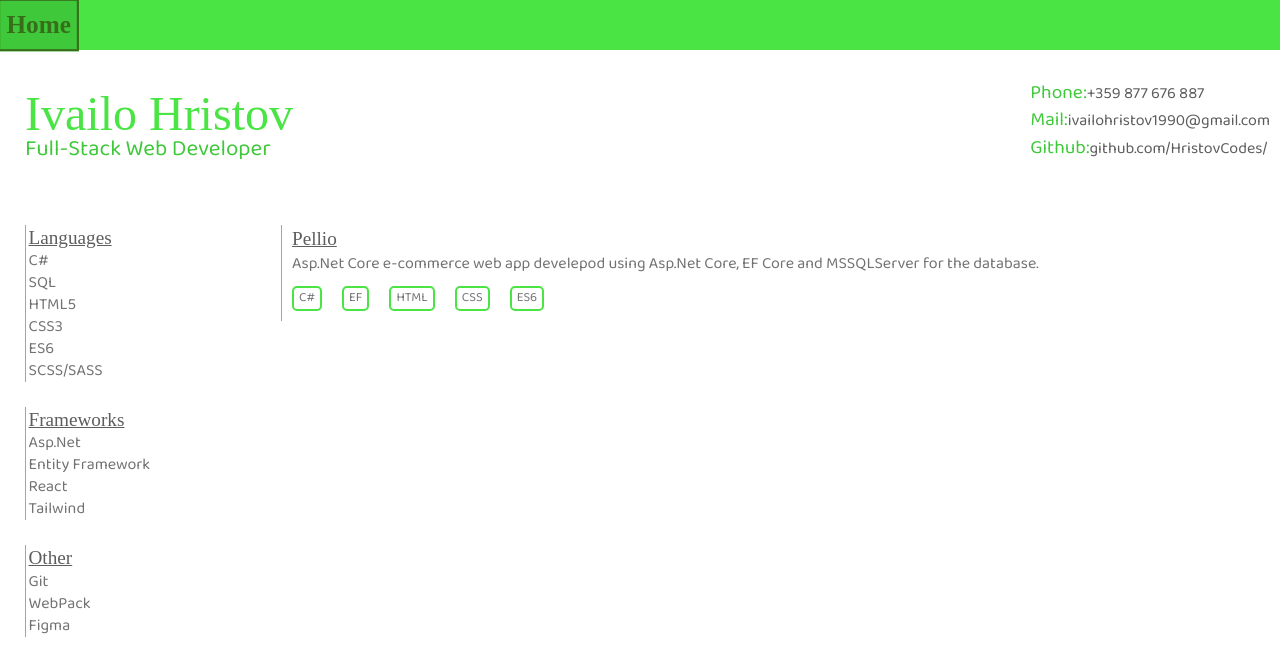
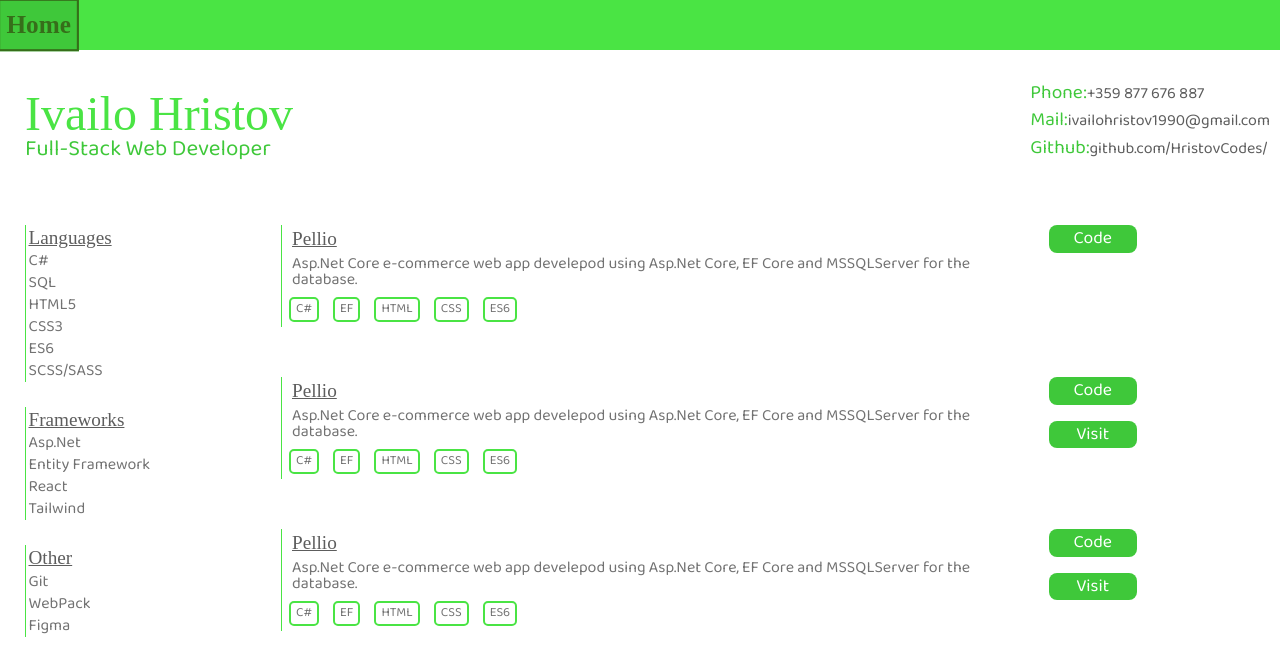
Before and after one commit to HristovCodes/Portfolio, a React (Create React App) app: page / in a window 1280 px wide. Shown: the top 672 px of the page. Built offline with nearby package versions, Linux system fonts and the light colour scheme; a web font is replaced by a local one.

Commit message:
Added 2 placeholder projects and links for code and visiting, fully reposonsive now

```diff
--- a/package.json
+++ b/package.json
@@ -1,5 +1,5 @@
 {
-  "name": "restaurant-page-reactjs",
+  "name": "Portfolio",
   "version": "0.1.0",
   "private": true,
   "dependencies": {
@@ -11,7 +11,7 @@
     "react-dom": "^16.13.1",
     "react-scripts": "3.4.1"
   },
-  "homepage": "https://hristovcodes.github.io/restaurant-page-reactjs",
+  "homepage": "https://hristovcodes.github.io/Portfolio/",
   "scripts": {
     "predeploy": "npm run build",
     "deploy": "gh-pages -d build",
--- a/src/tab/Home.js
+++ b/src/tab/Home.js
@@ -8,7 +8,6 @@ export default class Home extends React.Component {
         <Information></Information>
         <Skills></Skills>
         <Projects></Projects>
-        <Links></Links>
       </div>
     );
   }
@@ -76,11 +75,39 @@ class Projects extends React.Component {
   render() {
     return (
       <div className="Projects">
-        <Card
-          name="Pellio"
-          languages={["C#", "EF", "HTML", "CSS", "ES6"]}
-          description="Asp.Net Core e-commerce web app develepod using Asp.Net Core, EF Core and MSSQLServer for the database."
-        ></Card>
+        <div className="Container">
+          <Project
+            name="Pellio"
+            languages={["C#", "EF", "HTML", "CSS", "ES6"]}
+            description="Asp.Net Core e-commerce web app develepod using Asp.Net Core, EF Core and MSSQLServer for the database."
+          ></Project>
+          <Links
+            code="https://github.com/HristovCodes/Pellio-Project"
+            visit=""
+          ></Links>
+        </div>
+        <div className="Container">
+          <Project
+            name="Pellio"
+            languages={["C#", "EF", "HTML", "CSS", "ES6"]}
+            description="Asp.Net Core e-commerce web app develepod using Asp.Net Core, EF Core and MSSQLServer for the database."
+          ></Project>
+          <Links
+            code="https://github.com/HristovCodes/Pellio-Project"
+            visit="asd"
+          ></Links>
+        </div>
+        <div className="Container">
+          <Project
+            name="Pellio"
+            languages={["C#", "EF", "HTML", "CSS", "ES6"]}
+            description="Asp.Net Core e-commerce web app develepod using Asp.Net Core, EF Core and MSSQLServer for the database."
+          ></Project>
+          <Links
+            code="https://github.com/HristovCodes/Pellio-Project"
+            visit="asd"
+          ></Links>
+        </div>
       </div>
     );
   }
@@ -88,11 +115,30 @@ class Projects extends React.Component {
 
 class Links extends React.Component {
   render() {
-    return <div className="Links"></div>;
+    if (this.props.visit === "") {
+      return (
+        <div className="Links">
+          <a target="_blank" href={this.props.code} className="Btn">
+            Code
+          </a>
+        </div>
+      );
+    } else {
+      return (
+        <div className="Links">
+          <a target="_blank" href={this.props.code} className="Btn">
+            Code
+          </a>
+          <a target="_blank" href={this.props.visit} className="Btn">
+            Visit
+          </a>
+        </div>
+      );
+    }
   }
 }
 
-class Card extends React.Component {
+class Project extends React.Component {
   render() {
     let langs = (
       <div className="Languages">
@@ -102,7 +148,7 @@ class Card extends React.Component {
       </div>
     );
     return (
-      <div className="Card">
+      <div className="Project">
         <p className="PrjName">{this.props.name}</p>
         <p className="Description">{this.props.description}</p>
         {langs}
--- a/src/tab/Home.scss
+++ b/src/tab/Home.scss
@@ -90,7 +90,13 @@
 }
 
 .Projects {
-  .Card {
+  display: flex;
+  flex-direction: column;
+  .Container {
+    display: flex;
+    flex-direction: row;
+    align-items: flex-start;
+    .Project {
       margin: 25px 25px;
       border-left: solid 0.5px #4ae444;
       .PrjName {
@@ -100,14 +106,12 @@
         font-size: 1.2em;
         padding: 4px 10px;
       }
-
       .Description {
         font-family: $secondaryfont;
         color: #727272;
         font-size: 1em;
         padding: 4px 10px;
       }
-
       .Languages {
         color: #727272;
         font-family: $secondaryfont;
@@ -117,11 +121,31 @@
         flex-wrap: wrap;
         .Lang {
           padding: 4px 5px;
-        margin: 10px 10px;
+          margin: 5px 7px;
           border: solid 2px #4ae444;
           border-radius: 5px;
         }
       }
+    }
+  }
+}
+
+.Links {
+  margin: 17px 15px;
+  display: flex;
+  flex-direction: column;
+  justify-content: space-evenly;
+  align-content: center;
+  .Btn {
+    background-color: #3fc83a;
+    border-radius: 8px;
+    color: #ffffff;
+    font-family: $secondaryfont;
+    text-decoration: none;
+    text-align: center;
+    font-size: 1.1em;
+    padding: 5px 25px;
+    margin: 8px 0;
   }
 }
 
@@ -129,24 +153,27 @@
   .Information .Me {
     padding-top: 25px;
     .Name {
-      font-size: 2em;
+      font-size: 1.6em;
     }
     .Title {
-      font-size: 1.2em;
+      font-size: 1.1em;
     }
   }
   .Information .Contacts {
+    padding-top: 25px;
     font-size: 0.8em;
   }
   .Skills {
     display: flex;
     flex-direction: row;
+    margin-bottom: 25px;
   }
   .Home {
+    grid-template-columns: 1fr;
     grid-template-rows: auto 1fr auto;
     grid-template-areas:
-      "info info info"
-      "projects projects links"
-      "skills skills skills";
+      "info"
+      "projects"
+      "skills";
   }
 }
```
Lines whose indentation alone changed are shown as unchanged.
